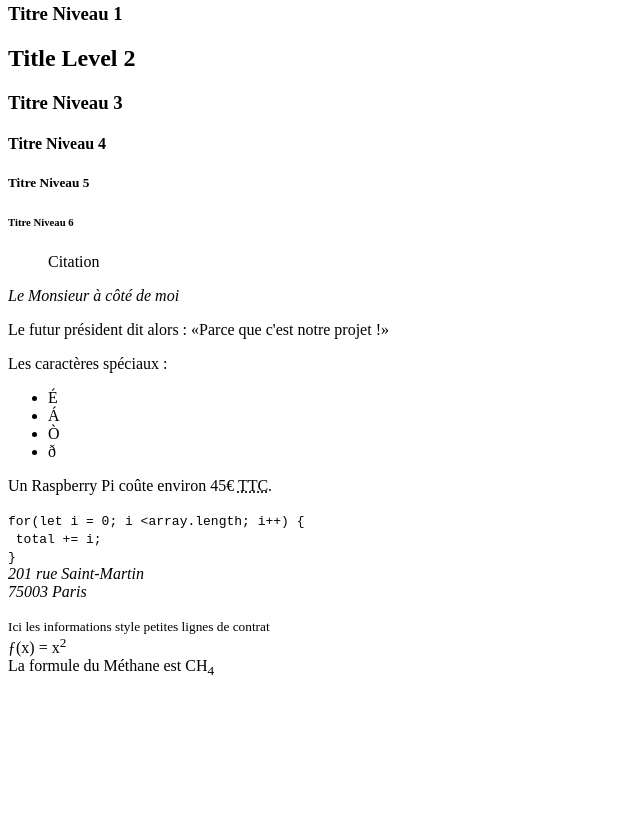
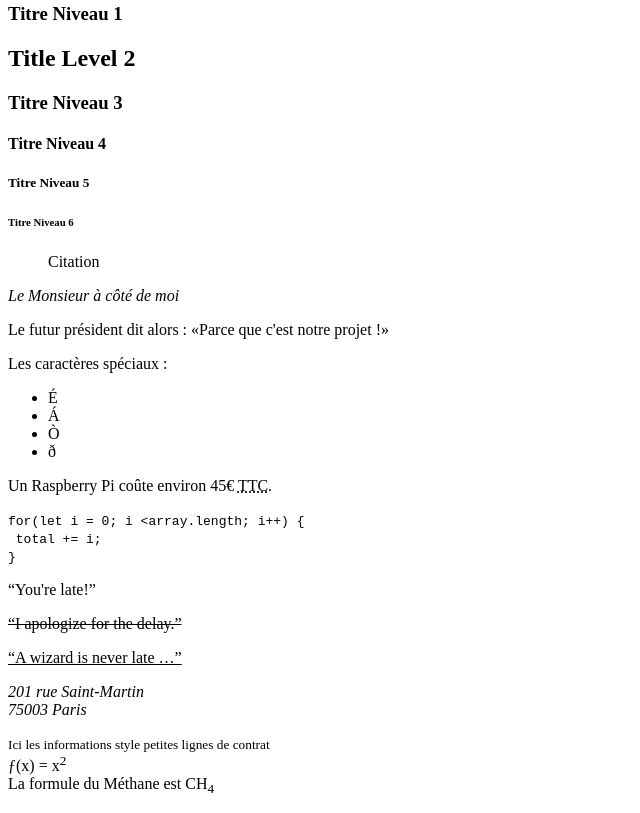
Before and after one commit to Yekonori/EM_HTML, a plain HTML site: page index.html in a window 1280 px wide. Shown: the part 486-1299 px from the top of the page, without its empty margins (0-640 px from the left). Before the commit the page ends 1181 px from the top, so only its background shows below. Drawn offline with Linux system fonts and the light colour scheme.

Commit message:
array.html

```diff
--- a/index.html
+++ b/index.html
@@ -78,6 +78,15 @@
                     }
                 </code>
             </article>
+            <article>
+                    <p>“You're late!”</p>
+                    <del>
+                        <p>“I apologize for the delay.”</p>
+                    </del>
+                    <ins cite="../howtobeawizard.html" datetime="2018-05">
+                        <p>“A wizard is never late …”</p>
+                    </ins>
+            </article>
         </aside>
     </main>
 
```
Also changed, not shown: array.html (added, +12 -0 lines).
